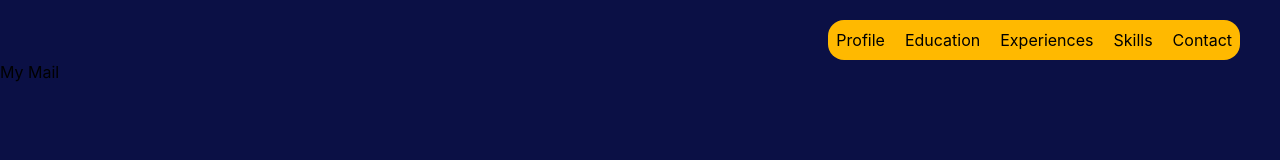
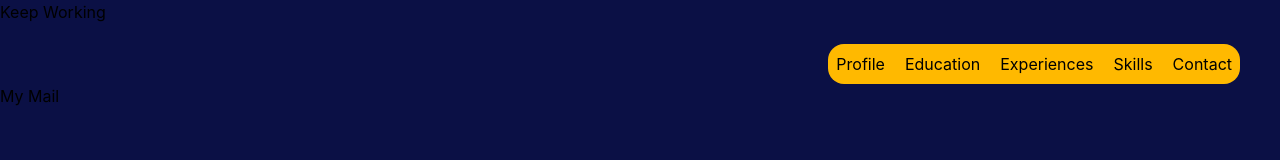
Before and after one commit to Layehunter23/MyPortfolio_V1, a React (Vite) app in the folder myportifolio/: page / in a window 1280 px wide. Shown: the top 160 px of the page. Built offline with nearby package versions, Linux system fonts and the light colour scheme.

Commit message:
Configuring The Routing For Pages

```diff
--- a/myportifolio/src/App.jsx
+++ b/myportifolio/src/App.jsx
@@ -16,6 +16,7 @@ function App() {
 
   return (
     <>
+    <h4>Keep Working</h4>
   <NavBar></NavBar>
   <a href="mailto:papa.a.barry@gmail.com">My Mail</a>
     <Routes>
```
